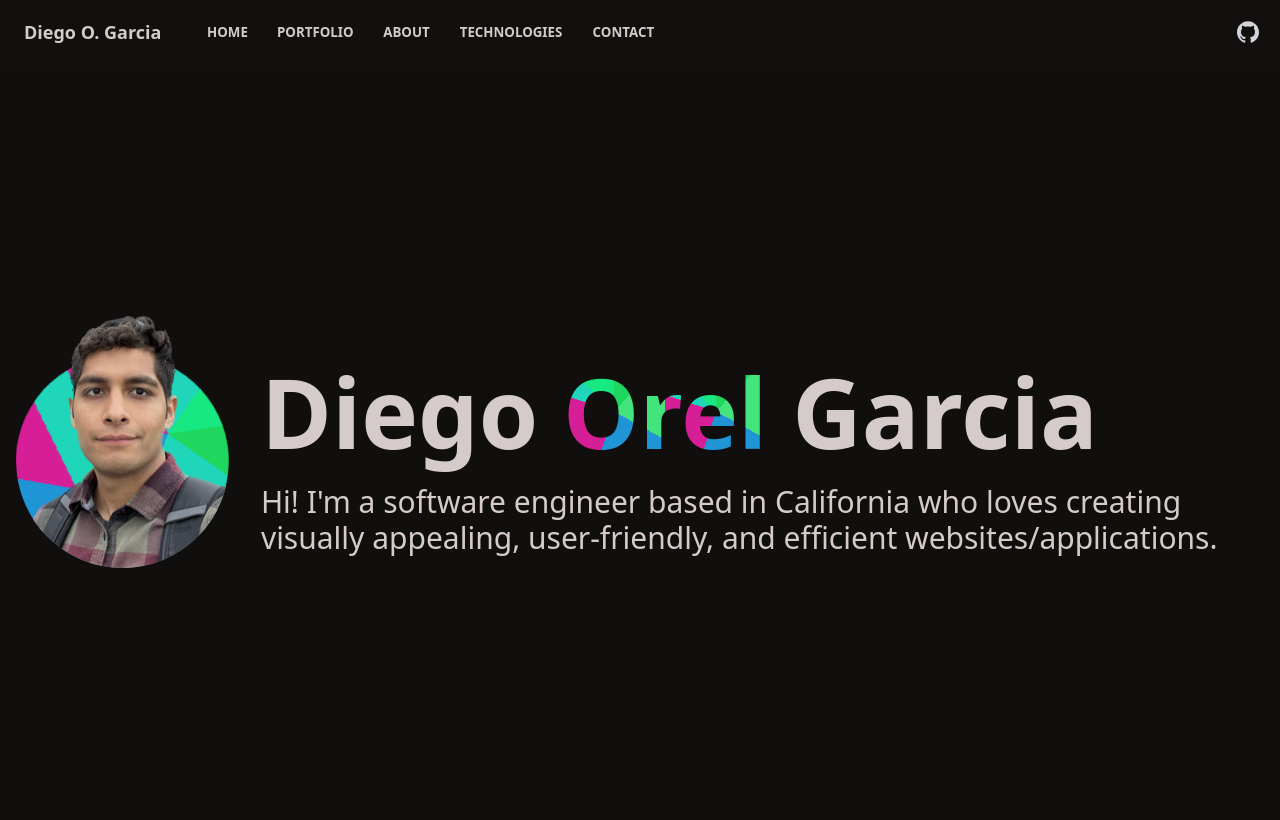
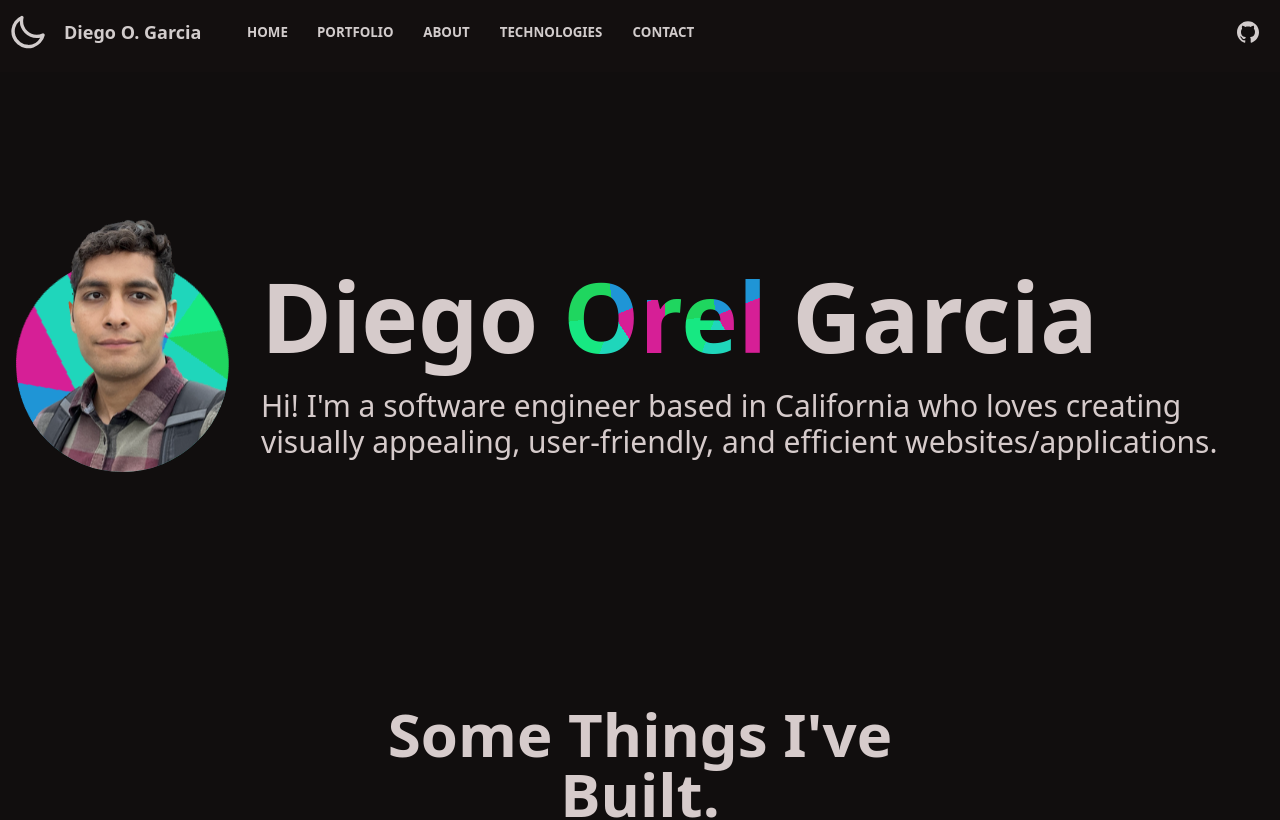
Before and after one commit to diegogarciacs/portfolio, a React (Create React App) app: page / in a window 1280 px wide. Shown: the top 820 px of the page. Built offline with nearby package versions, Linux system fonts and the light colour scheme; what prettier-plugin-tailwindcss, tailwindcss-font-inter would draw is missing.

Commit message:
dark mode and css edits

```diff
--- a/package.json
+++ b/package.json
@@ -1,6 +1,5 @@
 {
   "homepage": "https://dgarcia.dev",
-
   "name": "my-portfolio",
   "version": "0.1.0",
   "private": true,
@@ -26,6 +25,7 @@
     "react-router-dom": "6",
     "react-scripts": "5.0.1",
     "tailwindcss-font-inter": "^3.0.1",
+    "theme-change": "^2.3.0",
     "typescript": "^4.8.4",
     "web-vitals": "^2.1.4"
   },
--- a/src/App.tsx
+++ b/src/App.tsx
@@ -6,17 +6,18 @@
 import Technologies from "./components/Technologies";
 import AboutMe from "./pages/AboutMe";
 
+function App() {
 
-function App() {
+
     return (
-            <div className="App bg-neutral" data-theme={"forest"}>
+            <>
                 <Navbar />
                    <Home />
                     <Portfolio />
                     <AboutMe />
                    <Technologies />
                 <Footer />
-            </div>
+            </>
     );
 }
 
--- a/src/components/Footer.tsx
+++ b/src/components/Footer.tsx
@@ -8,13 +8,13 @@
         <div className="grid grid-flow-col gap-4">
           <a className="link link-hover">
             <LinkedInIcon
-              className={`fill-gray-300 hover:fill-white`}
+              className={`fill-current hover:fill-white`}
               onClick={() => window.open("https://github.com/diegogarciacs")}
             ></LinkedInIcon>
           </a>
           <a className="link link-hover">
             <GithubIcon
-              className={`fill-gray-300 hover:fill-white`}
+              className={`fill-current hover:fill-white`}
               onClick={() => window.open("https://github.com/diegogarciacs")}
             ></GithubIcon>
           </a>
--- a/src/components/Navbar.tsx
+++ b/src/components/Navbar.tsx
@@ -1,11 +1,38 @@
 import { GithubIcon } from "./Icons";
+import React, {ChangeEvent, useEffect, useState} from "react";
+import {themeChange} from "theme-change";
 
 export default function Navbar() {
+  const [theme, setTheme] = useState('forest');
+  useEffect(() => {
+    const htmlElement = document.querySelector('html');
+    if (htmlElement) {
+      htmlElement.setAttribute('data-theme', theme);
+    }
+  }, [theme]);
+  const toggleTheme = () => {
+    setTheme(theme === 'forest' ? 'acid' : 'forest');
+  };
+
+
+
   return (
     <div
       className="navbar bg-base-300 pb-4 text-neutral-content shadow-lg"
       id="navbar"
     >
+      <label className="swap swap-rotate">
+
+        {/*this hidden checkbox controls the state*/}
+        <input type="checkbox" onClick={toggleTheme} />
+
+        {/* sun icon*/}
+        <svg className="swap-on fill-current w-10 h-10" xmlns="http://www.w3.org/2000/svg" viewBox="0 0 24 24"><path d="M5.64,17l-.71.71a1,1,0,0,0,0,1.41,1,1,0,0,0,1.41,0l.71-.71A1,1,0,0,0,5.64,17ZM5,12a1,1,0,0,0-1-1H3a1,1,0,0,0,0,2H4A1,1,0,0,0,5,12Zm7-7a1,1,0,0,0,1-1V3a1,1,0,0,0-2,0V4A1,1,0,0,0,12,5ZM5.64,7.05a1,1,0,0,0,.7.29,1,1,0,0,0,.71-.29,1,1,0,0,0,0-1.41l-.71-.71A1,1,0,0,0,4.93,6.34Zm12,.29a1,1,0,0,0,.7-.29l.71-.71a1,1,0,1,0-1.41-1.41L17,5.64a1,1,0,0,0,0,1.41A1,1,0,0,0,17.66,7.34ZM21,11H20a1,1,0,0,0,0,2h1a1,1,0,0,0,0-2Zm-9,8a1,1,0,0,0-1,1v1a1,1,0,0,0,2,0V20A1,1,0,0,0,12,19ZM18.36,17A1,1,0,0,0,17,18.36l.71.71a1,1,0,0,0,1.41,0,1,1,0,0,0,0-1.41ZM12,6.5A5.5,5.5,0,1,0,17.5,12,5.51,5.51,0,0,0,12,6.5Zm0,9A3.5,3.5,0,1,1,15.5,12,3.5,3.5,0,0,1,12,15.5Z"/></svg>
+
+        {/*  moon icon*/}
+        <svg className="swap-off fill-current w-10 h-10" xmlns="http://www.w3.org/2000/svg" viewBox="0 0 24 24"><path d="M21.64,13a1,1,0,0,0-1.05-.14,8.05,8.05,0,0,1-3.37.73A8.15,8.15,0,0,1,9.08,5.49a8.59,8.59,0,0,1,.25-2A1,1,0,0,0,8,2.36,10.14,10.14,0,1,0,22,14.05,1,1,0,0,0,21.64,13Zm-9.5,6.69A8.14,8.14,0,0,1,7.08,5.22v.27A10.15,10.15,0,0,0,17.22,15.63a9.79,9.79,0,0,0,2.1-.22A8.11,8.11,0,0,1,12.14,19.73Z"/></svg>
+
+      </label>
       <div className="mx-2 flex-none px-2">
         <span className="font-bold text-lg">Diego O. Garcia</span>
       </div>
@@ -35,7 +62,7 @@
       <div className="flex-none">
         <button className="btn btn-ghost btn-square">
           <GithubIcon
-            className={`fill-gray-300 hover:fill-white`}
+            className={`fill-current hover:fill-white`}
             onClick={() => window.open("https://github.com/diegogarciacs")}
           />
         </button>
--- a/src/components/Technologies.tsx
+++ b/src/components/Technologies.tsx
@@ -8,7 +8,7 @@
 } from "./Icons";
 
 export default function Technologies() {
-  const people = [
+  const techList = [
     {
       name: "React",
       description:
@@ -62,20 +62,20 @@
         <h1>Technologies I enjoy.</h1>
       </div>
       <div className=" grid grid-cols-1 gap-4 lg:grid-cols-2">
-        {people.map((person) => (
+        {techList.map((tech) => (
           <div
-            key={person.name}
-            className="relative flex items-center justify-center space-x-3 rounded-lg bg-base-100
+            key={tech.name}
+            className="relative flex items-center justify-center space-x-3 rounded-lg bg-base-100 shadow-xl hover:bg-base-content/5
             px-6 py-5 shadow-sm focus-within:ring-2 focus-within:ring-indigo-500 focus-within:ring-offset-2 hover:border-gray-400
             sm:flex-row"
           >
             <div className="flex h-10 w-10 flex-shrink-0  items-center justify-center rounded-full align-middle sm:w-12">
-              <person.technologyIcon />
+              <tech.technologyIcon />
             </div>
             <div className="min-w-0 flex-1">
               <span className="absolute inset-0" aria-hidden="true" />
-              <p className="font-medium text-sm">{person.name}</p>
-              <p className=" base-text text-sm">{person.description}</p>
+              <p className="font-medium text-sm">{tech.name}</p>
+              <p className=" base-text text-sm">{tech.description}</p>
             </div>
           </div>
         ))}
--- a/src/pages/Home.css
+++ b/src/pages/Home.css
@@ -1,12 +1,19 @@
 
 .gradient-text {
     color: transparent;
-    background: conic-gradient(#1fd65f 12%,#44e47c 12%,#44e47c 33%,#1f95d6 33%,#1f95d6 55%,#d61f96 40%,#d61f96 80%,#1fd6bb 70%,#1fd6bb 87%,#17e882 87%);
+    background: conic-gradient(
+    from 309deg,
+            #1fd65f 12%,
+            #1f95d6  12%, #1f95d6 33%,
+            #d61f96 33%, #d61f96 55%,
+            #1fd6bb 55%, #1fd6bb 70%,
+            #17e882 70%, #17e882 87%,
+            #1fd65f 87%);
     background-size: 50%;
     background-clip: text;
     -webkit-background-clip: text;
 
-    animation: expand-rev 0.5s ease forwards;
+    animation: rotate 15s linear infinite, expand-rev 0.5s ease forwards;
 
     cursor: default;
 }
@@ -86,15 +93,15 @@
         background-position: -1em 1em;
     }
     100% {
-        background-size: 570%;
-        background-position: -8.8em -4em;
+        background-size: 680%;
+        background-position: -8.8em 2em;
     }
 }
 
 @keyframes expand-rev {
     0% {
         background-size: 325%;
-        background-position: -10em -4em;
+        background-position: -12em -4em;
     }
     20% {
         background-size: 55%;
--- a/src/pages/Home.tsx
+++ b/src/pages/Home.tsx
@@ -3,7 +3,7 @@
 export default function Home() {
   return (
     <>
-      <div className="hero min-h-screen	 bg-neutral" id="home">
+      <div className="hero min-h-[76vh]	 bg-neutral" id="home">
         <div className="hero-content flex-col gap-[2rem] lg:flex-row">
           <div className="person relative w-60 sm:w-auto lg:mt-[-6rem]">
             <div className="person_container ease  group grid sm:aspect-[1/1.35] items-end overflow-hidden rounded-b-[100vw] transition duration-[var(--transform-speed)] hover:scale-[1.1]">
--- a/tailwind.config.js
+++ b/tailwind.config.js
@@ -3,7 +3,20 @@
   content: ["./src/**/*.tsx", "./src/**/*.ts"],
   mode: "jit",
   daisyui: {
-    themes: ["forest", "acid"],
+    themes: [
+      {
+        forest: {
+          ...require("daisyui/src/colors/themes")["[data-theme=forest]"],
+        },
+        acid: {
+            ...require("daisyui/src/colors/themes")["[data-theme=acid]"],
+          neutral: "rgb(250,250,250)",
+          "base-300": "rgb(225,225,225)",
+          secondary : "rgb(255,0,244)",
+        }
+      },
+    ],
+
   },
   plugins: [
     require("@tailwindcss/typography"),
```
Also changed, not shown: src/index.tsx (+7 -1 lines).
